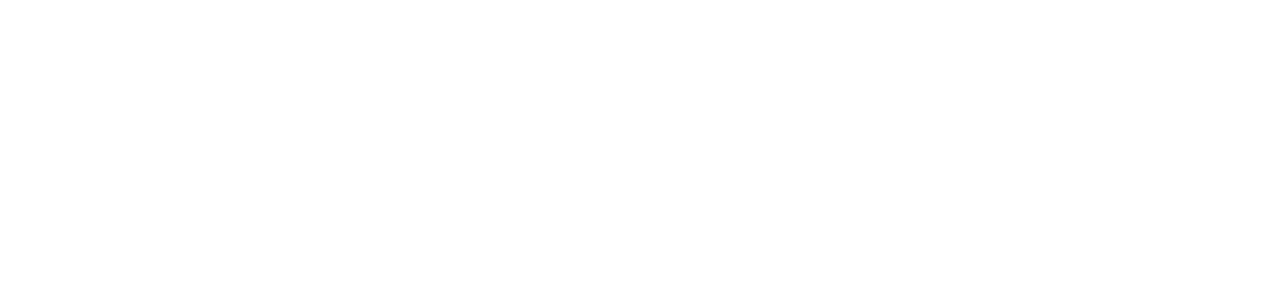
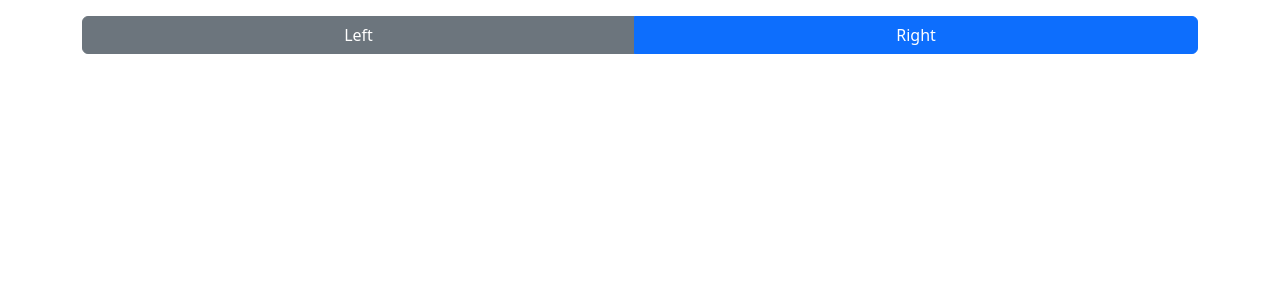
Before and after one commit to VitaliiaYaremenko/REACT-hw, a React (Vite) app in the folder react-app/: page / in a window 1280 px wide. Shown: the top 300 px of the page. Built offline with nearby package versions, Linux system fonts and the light colour scheme.

Commit message:
created REACT-hw-8

```diff
--- a/react-app/src/App.jsx
+++ b/react-app/src/App.jsx
@@ -1,7 +1,9 @@
+import BtnGroup from "./components/BtnGroup.jsx";
 function App() {
 
   return (
       <>
+          <BtnGroup />
       </>
   )
 }
--- /dev/null
+++ b/react-app/src/components/BtnGroup.jsx
@@ -0,0 +1,41 @@
+import React from "react";
+import classNames from 'classnames';
+
+class BtnGroup extends React.Component {
+
+    constructor(props) {
+        super(props);
+        this.state = {
+            primary: false
+        };
+    }
+
+    changeState = () => {
+        this.setState(({ primary }) => ({ primary: !primary}));
+    };
+
+    getButtonClass(primary) {
+        return classNames('btn mt-3', {
+            'btn-primary': primary,
+            'btn-secondary': !primary
+        });
+    }
+
+        render() {
+            const { primary } = this.state;
+            const buttonClassLeft = this.getButtonClass(this.state.primary);
+            const buttonClassRight = this.getButtonClass(!this.state.primary);
+
+        return (
+            <div className="container">
+                <div className="row">
+                    <div className="btn-group" role="group">
+                        <button type="button" className={buttonClassLeft} onClick={this.changeState}>Left</button>
+                        <button type="button" className={buttonClassRight} onClick={this.changeState}>Right</button>
+                    </div>
+                </div>
+            </div>
+        )}
+}
+
+export default BtnGroup;
--- a/react-app/src/main.jsx
+++ b/react-app/src/main.jsx
@@ -1,5 +1,6 @@
 import React from 'react'
 import ReactDOM from 'react-dom/client'
+import 'bootstrap/dist/css/bootstrap.min.css';
 import App from './App.jsx'
 
 ReactDOM.createRoot(document.getElementById('root')).render(
```
Also changed, not shown: 1 other file (tests, documents, lock files or other folders).
